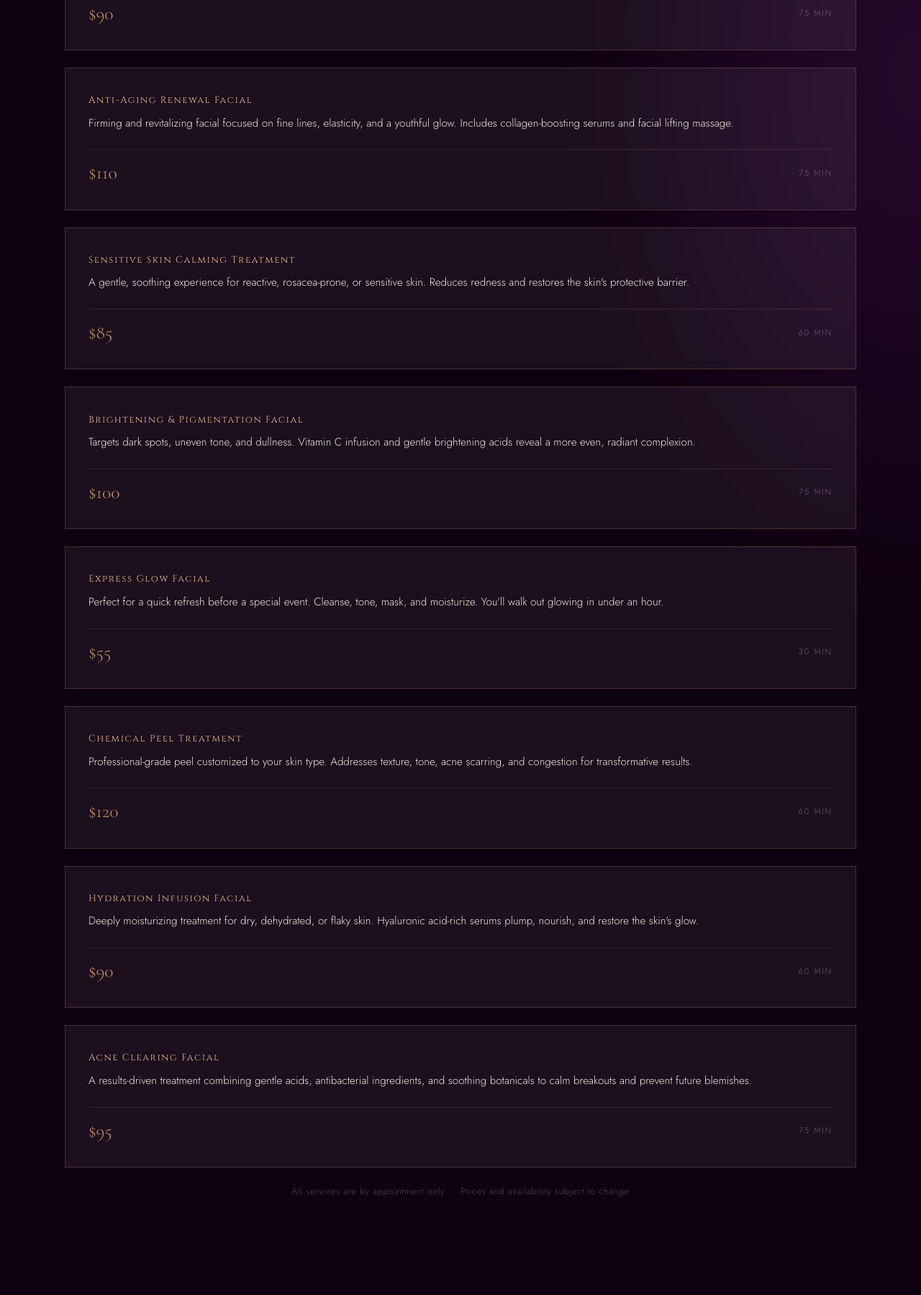
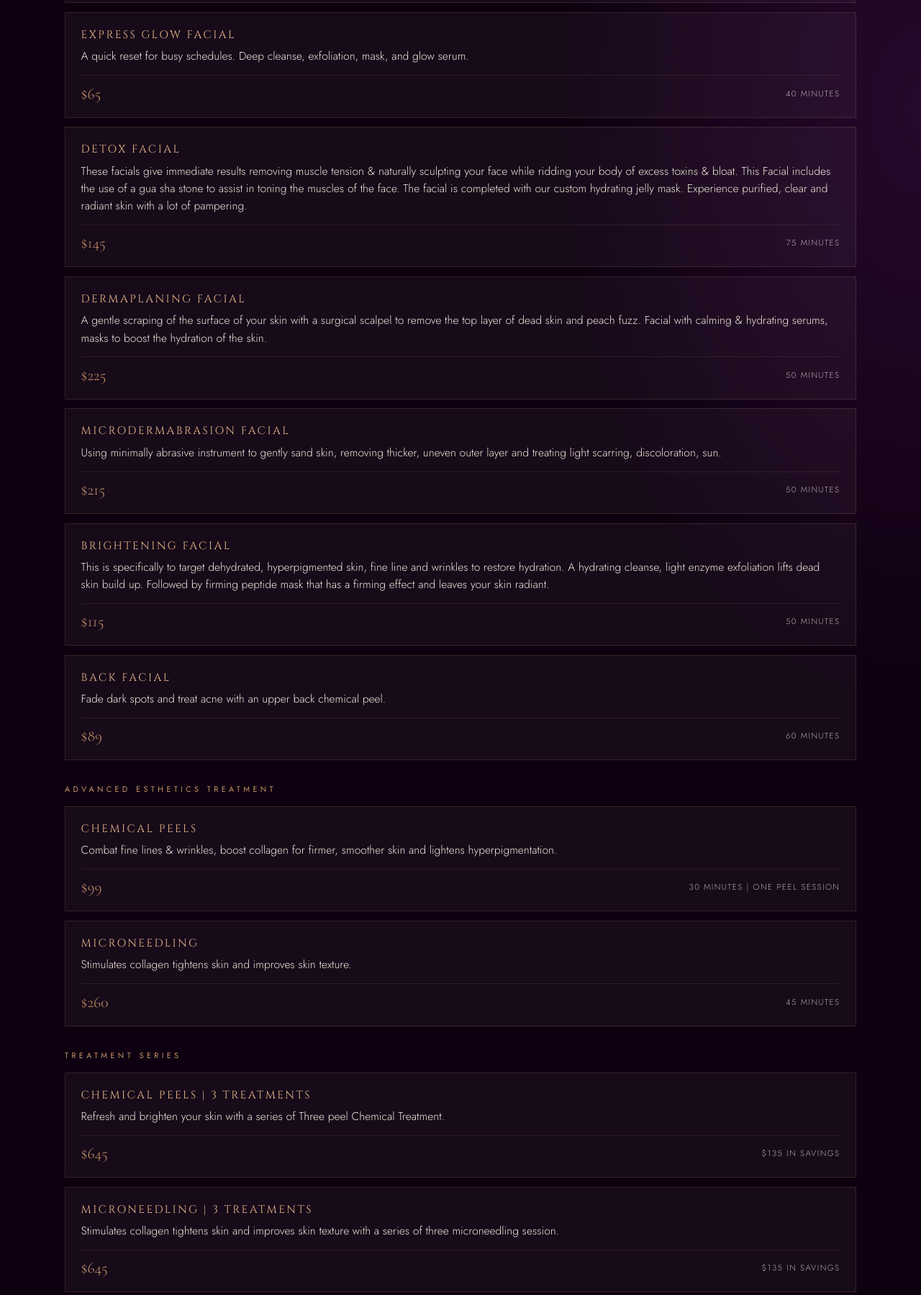
Before and after one commit to surekhaarya/happyskinspa, a plain HTML site: page index.html in a window 1280 px wide. Shown: the part 2465-4264 px from the top of the page at 72% size. Drawn offline with nearby package versions, Linux system fonts and the light colour scheme.

Commit message:
Add files via upload

```diff
--- a/index.html
+++ b/index.html
@@ -276,16 +276,18 @@
     .services-grid {
       display: flex;
       flex-direction: column;
-      gap: 1.5rem;
+      gap: 0.8rem;
+      margin-top: 1rem;
     }
     .service-card {
-      background: rgba(255, 255, 255, 0.06);
-      padding: 2.2rem 2rem;
-      border: 1px solid rgba(201,149,106,0.25);
-      backdrop-filter: blur(6px);
-      transition: all 0.3s ease;
+      background: rgba(255, 255, 255, 0.04);
+      padding: 1.25rem 1.35rem;
+      position: relative;
+      border: 1px solid rgba(201,149,106,0.18);
+      transition: background 0.3s, transform 0.2s;
+      cursor: default;
     }
-    .service-card:hover { background: var(--plum); }
+    .service-card:hover { background: rgba(255,255,255,0.06); transform: translateY(-1px); }
     .service-card::before {
       content: '';
       position: absolute; top: 0; left: 0; right: 0; height: 1px;
@@ -294,45 +296,41 @@
       transition: transform 0.4s;
     }
     .service-card:hover::before { transform: scaleX(1); }
-    .service-number { display:none;
-      font-family: 'Cormorant Garamond', serif;
-      font-size: 3.5rem;
-      font-weight: 300;
-      color: rgba(201,149,106,0.12);
-      line-height: 1;
-      margin-bottom: 0.5rem;
-      transition: color 0.4s;
+    .service-number {
+      display: none;
     }
-    .service-card:hover .service-number { display:none; color: rgba(201,149,106,0.25); }
+    .service-card:hover .service-number { color: rgba(201,149,106,0.25); }
     .service-name {
       font-family: 'Cinzel', serif;
-      font-size: 0.82rem;
-      letter-spacing: 0.12em;
+      font-size: 0.95rem;
+      letter-spacing: 0.16em;
       color: var(--rose-light);
-      margin-bottom: 0.6rem;
+      margin-bottom: 0.45rem;
+      text-transform: uppercase;
     }
     .service-desc {
-      font-size: 0.95rem;
-      line-height: 1.8;
+      font-size: 0.98rem;
+      line-height: 1.55;
       color: #f1e7dd;
-      margin-bottom: 1.4rem;
+      margin-bottom: 0.85rem;
     }
     .service-footer {
       display: flex; align-items: center; justify-content: space-between;
-      border-top: 1px solid rgba(201,149,106,0.15);
-      padding-top: 1rem;
+      border-top: 1px solid rgba(201,149,106,0.12);
+      padding-top: 0.7rem;
+      gap: 1rem;
     }
     .service-price {
       font-family: 'Cormorant Garamond', serif;
-      font-size: 1.6rem;
+      font-size: 1.35rem;
       font-weight: 300;
       color: var(--rose-gold);
     }
     .service-duration {
       font-size: 0.72rem;
-      letter-spacing: 0.15em;
+      letter-spacing: 0.12em;
       text-transform: uppercase;
-      color: rgba(196,168,208,0.5);
+      color: rgba(241,231,221,0.72);
     }
 
     /* ── BOOKING ── */
@@ -544,103 +542,151 @@
         <p class="section-label">What We Offer</p>
         <h2 class="section-title">Our <em>Treatments</em></h2>
         <div class="divider"></div>
-      </div>
+
       <div class="services-grid">
 
-        <div class="service-card reveal">
+        <div class="service-card">
           <div class="service-number">01</div>
-          <div class="service-name">Signature Glow Facial</div>
-          <p class="service-desc">Our most beloved treatment. Deep cleanse, gentle exfoliation, customized mask, and a relaxing face massage. Skin is left luminous and refreshed.</p>
+          <div class="service-name">Signature Facial</div>
+          <p class="service-desc">Our most popular treatments Includes cleansing, exfoliation, masque and soothing serums. We do in-depth skin analysis to determine the best types of treatment for each client. Get pampered with lots of massages and aroma therapy.</p>
           <div class="service-footer">
-            <span class="service-price">$85</span>
-            <span class="service-duration">60 min</span>
+            <span class="service-price">$99</span>
+            <span class="service-duration">60 minutes</span>
           </div>
         </div>
 
-        <div class="service-card reveal reveal-delay-1">
+        <div class="service-card">
           <div class="service-number">02</div>
-          <div class="service-name">Deep Cleanse & Pore Refining</div>
-          <p class="service-desc">Targeted treatment to decongest pores, remove impurities, and balance oily or combination skin. Includes professional extractions.</p>
+          <div class="service-name">Acne Facial</div>
+          <p class="service-desc">A targeted facial treatment designed to prevent breakouts while reducing pore congestion and blemishes. This 60-minute facial utilizes steam, exfoliating enzymes, extractions, high frequency to kill the bacteria that causes acne, decongesting Clay Mask to deliver noticeably clearer skin.</p>
           <div class="service-footer">
-            <span class="service-price">$90</span>
-            <span class="service-duration">75 min</span>
+            <span class="service-price">$89</span>
+            <span class="service-duration">60 minutes</span>
           </div>
         </div>
 
-        <div class="service-card reveal reveal-delay-2">
+        <div class="service-card">
           <div class="service-number">03</div>
-          <div class="service-name">Anti-Aging Renewal Facial</div>
-          <p class="service-desc">Firming and revitalizing facial focused on fine lines, elasticity, and a youthful glow. Includes collagen-boosting serums and facial lifting massage.</p>
+          <div class="service-name">Express Glow Facial</div>
+          <p class="service-desc">A quick reset for busy schedules. Deep cleanse, exfoliation, mask, and glow serum.</p>
           <div class="service-footer">
-            <span class="service-price">$110</span>
-            <span class="service-duration">75 min</span>
+            <span class="service-price">$65</span>
+            <span class="service-duration">40 minutes</span>
           </div>
         </div>
 
-        <div class="service-card reveal">
+        <div class="service-card">
           <div class="service-number">04</div>
-          <div class="service-name">Sensitive Skin Calming Treatment</div>
-          <p class="service-desc">A gentle, soothing experience for reactive, rosacea-prone, or sensitive skin. Reduces redness and restores the skin's protective barrier.</p>
+          <div class="service-name">Detox Facial</div>
+          <p class="service-desc">These facials give immediate results removing muscle tension &amp; naturally sculpting your face while ridding your body of excess toxins &amp; bloat. This Facial includes the use of a gua sha stone to assist in toning the muscles of the face. The facial is completed with our custom hydrating jelly mask. Experience purified, clear and radiant skin with a lot of pampering.</p>
           <div class="service-footer">
-            <span class="service-price">$85</span>
-            <span class="service-duration">60 min</span>
+            <span class="service-price">$145</span>
+            <span class="service-duration">75 minutes</span>
           </div>
         </div>
 
-        <div class="service-card reveal reveal-delay-1">
+        <div class="service-card">
           <div class="service-number">05</div>
-          <div class="service-name">Brightening & Pigmentation Facial</div>
-          <p class="service-desc">Targets dark spots, uneven tone, and dullness. Vitamin C infusion and gentle brightening acids reveal a more even, radiant complexion.</p>
+          <div class="service-name">Dermaplaning Facial</div>
+          <p class="service-desc">A gentle scraping of the surface of your skin with a surgical scalpel to remove the top layer of dead skin and peach fuzz. Facial with calming &amp; hydrating serums, masks to boost the hydration of the skin.</p>
           <div class="service-footer">
-            <span class="service-price">$100</span>
-            <span class="service-duration">75 min</span>
+            <span class="service-price">$225</span>
+            <span class="service-duration">50 minutes</span>
           </div>
         </div>
 
-        <div class="service-card reveal reveal-delay-2">
+        <div class="service-card">
           <div class="service-number">06</div>
-          <div class="service-name">Express Glow Facial</div>
-          <p class="service-desc">Perfect for a quick refresh before a special event. Cleanse, tone, mask, and moisturize. You'll walk out glowing in under an hour.</p>
+          <div class="service-name">Microdermabrasion Facial</div>
+          <p class="service-desc">Using minimally abrasive instrument to gently sand skin, removing thicker, uneven outer layer and treating light scarring, discoloration, sun.</p>
           <div class="service-footer">
-            <span class="service-price">$55</span>
-            <span class="service-duration">30 min</span>
+            <span class="service-price">$215</span>
+            <span class="service-duration">50 minutes</span>
           </div>
         </div>
 
-        <div class="service-card reveal">
+        <div class="service-card">
           <div class="service-number">07</div>
-          <div class="service-name">Chemical Peel Treatment</div>
-          <p class="service-desc">Professional-grade peel customized to your skin type. Addresses texture, tone, acne scarring, and congestion for transformative results.</p>
+          <div class="service-name">Brightening Facial</div>
+          <p class="service-desc">This is specifically to target dehydrated, hyperpigmented skin, fine line and wrinkles to restore hydration. A hydrating cleanse, light enzyme exfoliation lifts dead skin build up. Followed by firming peptide mask that has a firming effect and leaves your skin radiant.</p>
           <div class="service-footer">
-            <span class="service-price">$120</span>
-            <span class="service-duration">60 min</span>
+            <span class="service-price">$115</span>
+            <span class="service-duration">50 minutes</span>
           </div>
         </div>
 
-        <div class="service-card reveal reveal-delay-1">
+        <div class="service-card">
           <div class="service-number">08</div>
-          <div class="service-name">Hydration Infusion Facial</div>
-          <p class="service-desc">Deeply moisturizing treatment for dry, dehydrated, or flaky skin. Hyaluronic acid-rich serums plump, nourish, and restore the skin's glow.</p>
+          <div class="service-name">Back Facial</div>
+          <p class="service-desc">Fade dark spots and treat acne with an upper back chemical peel.</p>
           <div class="service-footer">
-            <span class="service-price">$90</span>
-            <span class="service-duration">60 min</span>
-          </div>
-        </div>
-
-        <div class="service-card reveal reveal-delay-2">
-          <div class="service-number">09</div>
-          <div class="service-name">Acne Clearing Facial</div>
-          <p class="service-desc">A results-driven treatment combining gentle acids, antibacterial ingredients, and soothing botanicals to calm breakouts and prevent future blemishes.</p>
-          <div class="service-footer">
-            <span class="service-price">$95</span>
-            <span class="service-duration">75 min</span>
+            <span class="service-price">$89</span>
+            <span class="service-duration">60 minutes</span>
           </div>
         </div>
 
       </div>
-      <p style="font-size:0.78rem; color:rgba(196,168,208,0.4); margin-top:1.5rem; text-align:center; letter-spacing:0.06em;">
+
+      <div style="margin-top:2rem;">
+        <p class="section-label">Advanced Esthetics Treatment</p>
+
+        <div class="services-grid">
+
+          <div class="service-card">
+            <div class="service-number">09</div>
+            <div class="service-name">Chemical Peels</div>
+            <p class="service-desc">Combat fine lines &amp; wrinkles, boost collagen for firmer, smoother skin and lightens hyperpigmentation.</p>
+            <div class="service-footer">
+              <span class="service-price">$99</span>
+              <span class="service-duration">30 minutes | One peel session</span>
+            </div>
+          </div>
+
+          <div class="service-card">
+            <div class="service-number">10</div>
+            <div class="service-name">Microneedling</div>
+            <p class="service-desc">Stimulates collagen tightens skin and improves skin texture.</p>
+            <div class="service-footer">
+              <span class="service-price">$260</span>
+              <span class="service-duration">45 minutes</span>
+            </div>
+          </div>
+
+        </div>
+      </div>
+
+      <div style="margin-top:2rem;">
+        <p class="section-label">Treatment Series</p>
+
+        <div class="services-grid">
+
+          <div class="service-card">
+            <div class="service-number">11</div>
+            <div class="service-name">Chemical Peels | 3 Treatments</div>
+            <p class="service-desc">Refresh and brighten your skin with a series of Three peel Chemical Treatment.</p>
+            <div class="service-footer">
+              <span class="service-price">$645</span>
+              <span class="service-duration">$135 in Savings</span>
+            </div>
+          </div>
+
+          <div class="service-card">
+            <div class="service-number">12</div>
+            <div class="service-name">Microneedling | 3 Treatments</div>
+            <p class="service-desc">Stimulates collagen tightens skin and improves skin texture with a series of three microneedling session.</p>
+            <div class="service-footer">
+              <span class="service-price">$645</span>
+              <span class="service-duration">$135 in Savings</span>
+            </div>
+          </div>
+
+        </div>
+      </div>
+
+      <p style="font-size:0.78rem; color:rgba(196,168,208,0.4); margin-top:1.2rem; text-align:center; letter-spacing:0.06em;">
         All services are by appointment only &nbsp;·&nbsp; Prices and availability subject to change
       </p>
+
     </div>
   </section>
 
```
